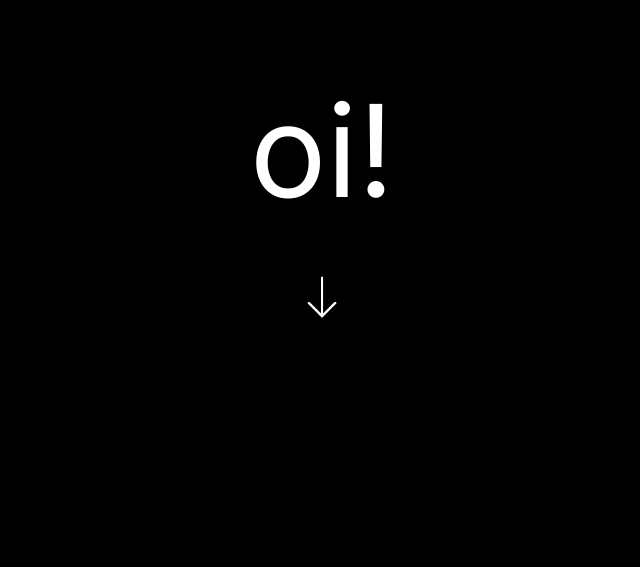
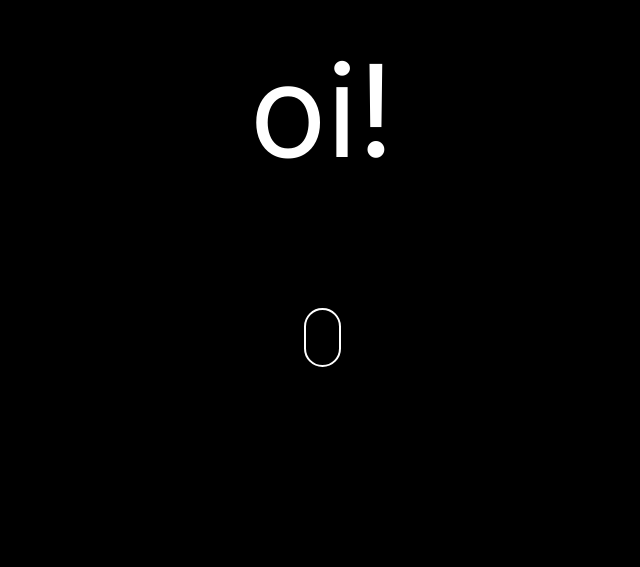
Before and after one commit to pachecomateus/pachecomateus.github.io, a Next.js app: page / in a window 1280 px wide. Shown: the part 233-800 px from the top of the page, without its empty margins (318-958 px from the left). Built offline with nearby package versions, Linux system fonts and the light colour scheme.

Commit message:
new home icons to hint scrolling

```diff
--- a/pages/_document.tsx
+++ b/pages/_document.tsx
@@ -2,8 +2,11 @@ import { Html, Head, Main, NextScript } from 'next/document'
 
 export default function Document() {
   return (
-    <Html lang="en">
-      <Head />
+    <Html lang="pt-BR">
+      <Head>
+        <title>Desenvolvedor Mateus Pacheco: Quer um site novo? Fale comigo!</title>
+        <meta name='description' content='Sites modernos, intuitivos e rápidos para você ou seu negócio. Fale comigo!'/>
+      </Head>
       <body>
         <Main />
         <NextScript />
--- a/pages/index.tsx
+++ b/pages/index.tsx
@@ -18,16 +18,23 @@ export default function Home() {
     >
       <div className='overflow-hidden'>
         <div className='flex flex-col justify-between items-center h-[100vh]'>
-          <h1 data-aos='fade-down' data-aos-duration="1000" className='mt-[40vh] text-9xl'>
+          <h1 data-aos='fade-down' data-aos-duration="1000" className='mt-[35vh] text-9xl'>
             oi!
           </h1>
-          <Link href={'#memoji'} passHref={true}>
-            <Image data-aos='fade-up' data-aos-duration="1000" data-aos-delay="900" className='pb-[30vh]' width={60} height={60} src={'/arrowdown.png'} alt='' />
-          </Link>
+          <div data-aos='fade-up' data-aos-duration="1000" data-aos-delay="500" className="scroll-downs pb-[25vh] block md:hidden">
+            <div className="phone">
+              <div className="swiper"></div>
+            </div>
+          </div>
+          <div data-aos='fade-up' data-aos-duration="1000" data-aos-delay="500" className="scroll-downs pb-[25vh] hidden md:block">
+            <div className="mousey">
+              <div className="scroller"></div>
+            </div>
+          </div>
         </div>
 
         <div id='memoji' className='h-[100vh] flex flex-col items-center justify-center'>
-          <Image data-aos='fade-up' className='w-1/2 md:w-1/5' src={'/mateusmemoji.gif'} alt={'memoji'} width={600} height={450}/>
+          <Image data-aos='fade-up' className='w-1/2 md:w-1/5' src={'/mateusmemoji.gif'} alt={'memoji'} width={600} height={450} />
           <p data-aos='fade-right' data-aos-duration="700" className='py-5 text-2xl'>meu nome é Mateus</p>
           <p data-aos='fade-left' data-aos-duration="700" data-aos-delay="500" className='text-2xl'>sou desenvolvedor web</p>
         </div>
@@ -52,10 +59,10 @@ export default function Home() {
             </ParallaxBanner>
           </a>
 
-          <a href='https://www.elizabethrevestimentos.com.br' target='_blank' className='pt-12 md:pt-24 hover:opacity-80 hover:transition ease-in-out delay-50 hover:-translate-y-1 hover:scale-100 duration-300	z-50'>
-            <p className='py-10 text-2xl text-center'>Elizabeth Revestimentos</p>
+          <a href='https://www.seedincorp.com.br/' target='_blank' className='pt-12 md:pt-24 hover:opacity-80 hover:transition ease-in-out delay-50 hover:-translate-y-1 hover:scale-100 duration-300	z-50'>
+            <p className='py-10 text-2xl text-center'>Seed Incorp</p>
             <ParallaxBanner
-            layers={[{ image: 'elizabeth.jpg', speed: -10 }]}
+              layers={[{ image: 'seed.png', speed: -10 }]}
               className="aspect-[3/1]">
             </ParallaxBanner>
           </a>
@@ -75,6 +82,14 @@ export default function Home() {
               className="aspect-[3/1]">
             </ParallaxBanner>
           </a>
+
+          <a href='https://www.elizabethrevestimentos.com.br' target='_blank' className='pt-12 md:pt-24 hover:opacity-80 hover:transition ease-in-out delay-50 hover:-translate-y-1 hover:scale-100 duration-300	z-50'>
+            <p className='py-10 text-2xl text-center'>Elizabeth Revestimentos</p>
+            <ParallaxBanner
+              layers={[{ image: 'elizabeth.jpg', speed: 10 }]}
+              className="aspect-[3/1]">
+            </ParallaxBanner>
+          </a>
         </div>
 
         <div className='h-[100vh] py-12 flex flex-col justify-center'>
@@ -86,7 +101,7 @@ export default function Home() {
               whileHover={{ scale: 1.2, borderRadius: "100%", rotate: 20 }}
               whileTap={{ scale: 0.8, borderRadius: "100%" }}>
               <a className='flex justify-center w-full h-full items-center' target='_blank' href='https://wa.me/5511959375818' rel="noreferrer">
-                <Image className='text-black fill-red-500 absolute' src={'/whatsapp.svg'} width={80} height={80} alt='whatsapp'/>
+                <Image className='text-black fill-red-500 absolute' src={'/whatsapp.svg'} width={80} height={80} alt='whatsapp' />
               </a>
             </motion.div>
 
@@ -95,7 +110,7 @@ export default function Home() {
               whileHover={{ scale: 1.2, borderRadius: "100%", rotate: 20 }}
               whileTap={{ scale: 0.8, borderRadius: "100%" }}>
               <a className='flex justify-center w-full h-full items-center' target='_blank' href='mailto:mateuspachecosete@gmail.com?subject=Cotação de Site' rel="noreferrer">
-                <Image className='text-black fill-red-500 absolute' src={'/gmail.svg'} width={80} height={80} alt='whatsapp'/>
+                <Image className='text-black fill-red-500 absolute' src={'/gmail.svg'} width={80} height={80} alt='whatsapp' />
               </a>
             </motion.div>
 
@@ -104,7 +119,7 @@ export default function Home() {
               whileHover={{ scale: 1.2, borderRadius: "100%", rotate: 20 }}
               whileTap={{ scale: 0.8, borderRadius: "100%" }}>
               <a className='flex justify-center w-full h-full items-center' target='_blank' href='https://www.linkedin.com/in/mateus-pacheco-petrin/' rel="noreferrer">
-                <Image className='text-black fill-red-500 absolute' src={'/linkedin.svg'} width={80} height={80} alt='whatsapp'/>
+                <Image className='text-black fill-red-500 absolute' src={'/linkedin.svg'} width={80} height={80} alt='whatsapp' />
               </a>
             </motion.div>
 
@@ -113,7 +128,7 @@ export default function Home() {
               whileHover={{ scale: 1.2, borderRadius: "100%", rotate: 20 }}
               whileTap={{ scale: 0.8, borderRadius: "100%" }}>
               <a className='flex justify-center w-full h-full items-center' target='_blank' href='https://www.instagram.com/pacheco_mateus/' rel="noreferrer">
-                <Image className='text-black fill-red-500 absolute' src={'/instagram.svg'} width={80} height={80} alt='whatsapp'/>
+                <Image className='text-black fill-red-500 absolute' src={'/instagram.svg'} width={80} height={80} alt='whatsapp' />
               </a>
             </motion.div>
 
@@ -122,7 +137,7 @@ export default function Home() {
               whileHover={{ scale: 1.2, borderRadius: "100%", rotate: 20 }}
               whileTap={{ scale: 0.8, borderRadius: "100%" }}>
               <a className='flex justify-center w-full h-full items-center' target='_blank' href='https://github.com/pachecomateus' rel="noreferrer">
-                <Image className='text-black fill-red-500 absolute' src={'/github.svg'} width={80} height={80} alt='whatsapp'/>
+                <Image className='text-black fill-red-500 absolute' src={'/github.svg'} width={80} height={80} alt='whatsapp' />
               </a>
             </motion.div>
           </div>
@@ -132,7 +147,7 @@ export default function Home() {
               data-aos='fade-up' data-aos-duration="700" data-aos-delay="500"
               className="container cursor-pointer w-[120px] h-[120px] mx-3 my-3 flex justify-center items-center bg-white rounded-3xl">
               <a className='flex justify-center w-full h-full items-center' target='_blank' href='https://wa.me/5511959375818' rel="noreferrer">
-                <Image className='text-black fill-red-500 absolute' src={'/whatsapp.svg'} width={80} height={80} alt='whatsapp'/>
+                <Image className='text-black fill-red-500 absolute' src={'/whatsapp.svg'} width={80} height={80} alt='whatsapp' />
               </a>
             </div>
 
@@ -140,7 +155,7 @@ export default function Home() {
               data-aos='fade-up' data-aos-duration="700" data-aos-delay="600"
               className="container cursor-pointer w-[120px] h-[120px] mx-3 my-3 flex justify-center items-center bg-white rounded-3xl">
               <a className='flex justify-center w-full h-full items-center' target='_blank' href='mailto:mateuspachecosete@gmail.com?subject=Cotação de Site' rel="noreferrer">
-                <Image className='text-black fill-red-500 absolute' src={'/gmail.svg'} width={80} height={80} alt='whatsapp'/>
+                <Image className='text-black fill-red-500 absolute' src={'/gmail.svg'} width={80} height={80} alt='whatsapp' />
               </a>
             </div>
 
@@ -148,7 +163,7 @@ export default function Home() {
               data-aos='fade-up' data-aos-duration="700" data-aos-delay="700"
               className="container cursor-pointer w-[120px] h-[120px] mx-3 my-3 flex justify-center items-center bg-white rounded-3xl">
               <a className='flex justify-center w-full h-full items-center' target='_blank' href='https://www.linkedin.com/in/mateus-pacheco-petrin/' rel="noreferrer">
-                <Image className='text-black fill-red-500 absolute' src={'/linkedin.svg'} width={80} height={80} alt='whatsapp'/>
+                <Image className='text-black fill-red-500 absolute' src={'/linkedin.svg'} width={80} height={80} alt='whatsapp' />
               </a>
             </div>
 
@@ -156,7 +171,7 @@ export default function Home() {
               data-aos='fade-up' data-aos-duration="700" data-aos-delay="800"
               className="container cursor-pointer w-[120px] h-[120px] mx-3 my-3 flex justify-center items-center bg-white rounded-3xl">
               <a className='flex justify-center w-full h-full items-center' target='_blank' href='https://www.instagram.com/pacheco_mateus/' rel="noreferrer">
-                <Image className='text-black fill-red-500 absolute' src={'/instagram.svg'} width={80} height={80} alt='whatsapp'/>
+                <Image className='text-black fill-red-500 absolute' src={'/instagram.svg'} width={80} height={80} alt='whatsapp' />
               </a>
             </div>
 
@@ -164,7 +179,7 @@ export default function Home() {
               data-aos='fade-up' data-aos-duration="700" data-aos-delay="900"
               className="container cursor-pointer w-[120px] h-[120px] mx-3 my-3 flex justify-center items-center bg-white rounded-3xl">
               <a className='flex justify-center w-full h-full items-center' target='_blank' href='https://github.com/pachecomateus' rel="noreferrer">
-                <Image className='text-black fill-red-500 absolute' src={'/github.svg'} width={80} height={80} alt='whatsapp'/>
+                <Image className='text-black fill-red-500 absolute' src={'/github.svg'} width={80} height={80} alt='whatsapp' />
               </a>
             </div>
           </div>
--- a/styles/globals.css
+++ b/styles/globals.css
@@ -25,3 +25,53 @@ body {
     )
     rgb(var(--background-start-rgb));
 }
+
+.mousey {
+  width: 3px;
+  padding: 10px 15px;
+  height: 35px;
+  border: 2px solid #fff;
+  border-radius: 25px;
+  opacity: 1;
+  box-sizing: content-box;
+}
+.scroller {
+  width: 3px;
+  height: 10px;
+  border-radius: 35%;
+  background-color: #fff;
+  animation-name: scroll;
+  animation-duration: 1.2s;
+  animation-timing-function: cubic-bezier(.15,.41,.69,.94);
+  animation-iteration-count: infinite;
+}
+@keyframes scroll {
+  0% { opacity: 0; }
+  10% { transform: translateY(0); opacity: 1; }
+  100% { transform: translateY(15px); opacity: 0;}
+}
+
+.phone {
+  width: 10px;
+  padding: 17px 15px;
+  height: 35px;
+  border: 2px solid #fff;
+  border-radius: 5px;
+  opacity: 1;
+  box-sizing: content-box;
+}
+.swiper {
+  width: 10px;
+  height: 10px;
+  border-radius: 100%;
+  background-color: #fff;
+  animation-name: swipe;
+  animation-duration: 1.7s;
+  animation-timing-function: cubic-bezier(.15,.41,.69,.94);
+  animation-iteration-count: infinite;
+}
+@keyframes swipe {
+  0% { transform: translateY(35px); opacity: 0; }
+  10% { transform: translateY(0); opacity: 1; }
+  100% { transform: translateY(0); opacity: 0;}
+}
```
Also changed, not shown: public/seed.png (added). Lines whose indentation alone changed are shown as unchanged.
